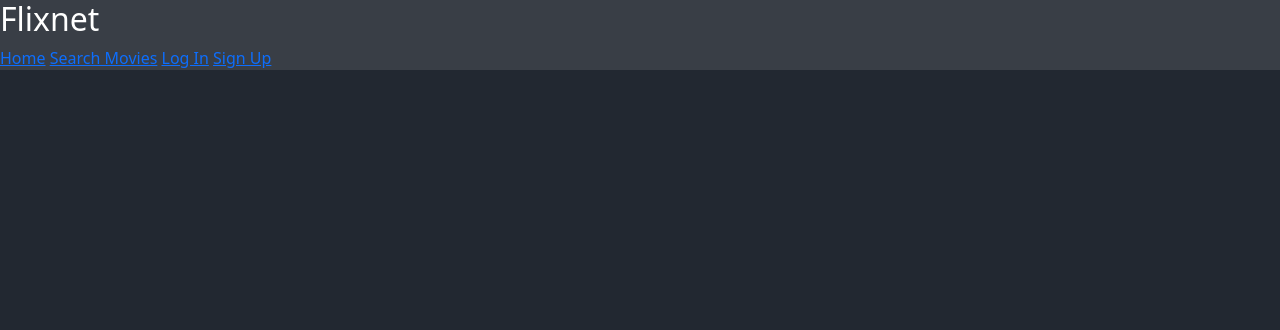
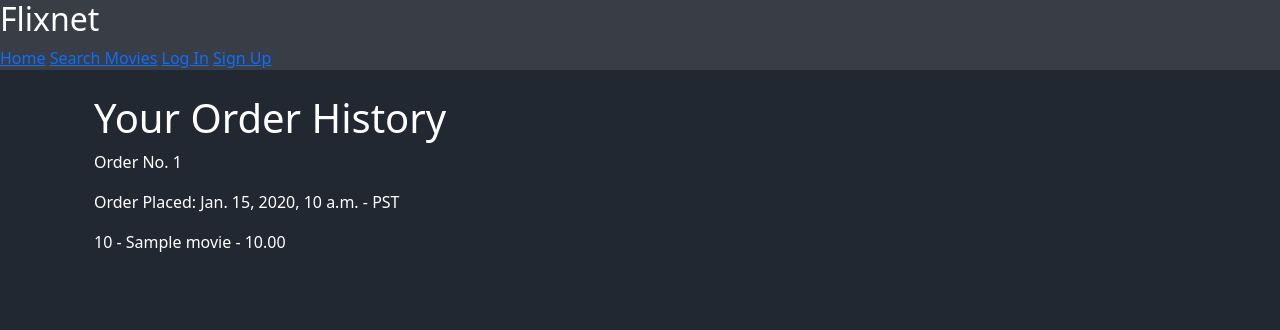
Before and after one commit to roger-davila/flixnet, a Django app: template main_app/templates/users/order_history.html in a window 1280 px wide. Shown: the top 330 px of the page. Run offline with Django 4.2, Linux system fonts and the light colour scheme; the template is opened without the code that fills it: values that come from a table or form of the project are taken from there, others are empty; tables that the repository leaves empty hold one stand-in row (values such as "Sample post").

Commit message:
display all orders for the logged in user

```diff
--- a/main_app/templates/users/order_history.html
+++ b/main_app/templates/users/order_history.html
@@ -1,4 +1,11 @@
 {% extends 'base.html' %}
 {% block content %}
-
+<h1>Your Order History</h1>
+  {% for order in orders %}
+    <p>Order No. {{order.id}}</p>
+    <p>Order Placed: {{order.order_date}} - PST</p>
+    {% for item in order.order_detail_list %}
+      <p>{{ item.quantity }} - {{ item.movie.name }} - {{ item.price }}</p>
+    {% endfor %}
+  {% endfor %}
 {% endblock %}
```
